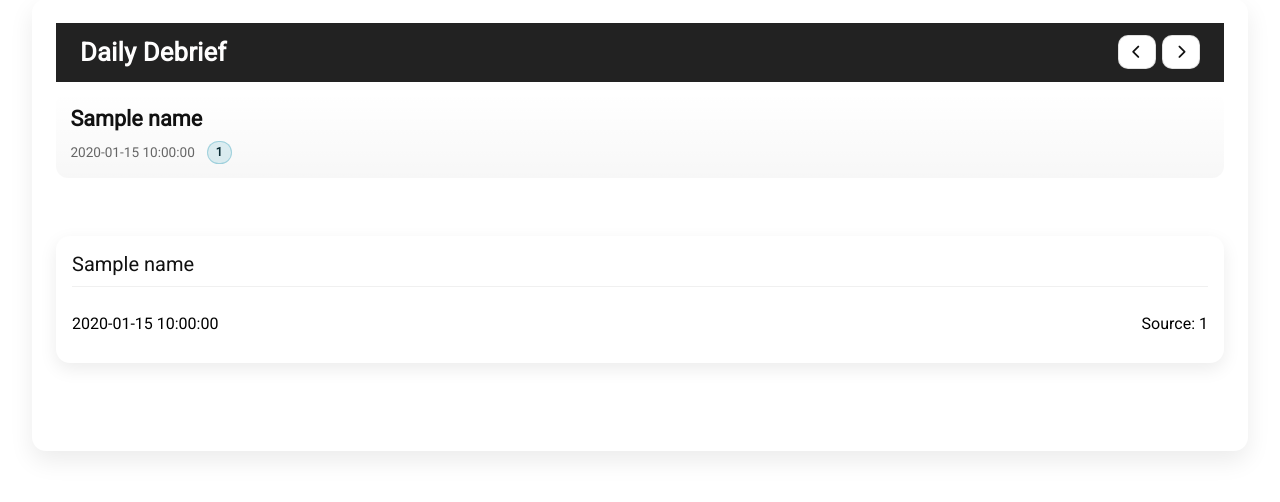
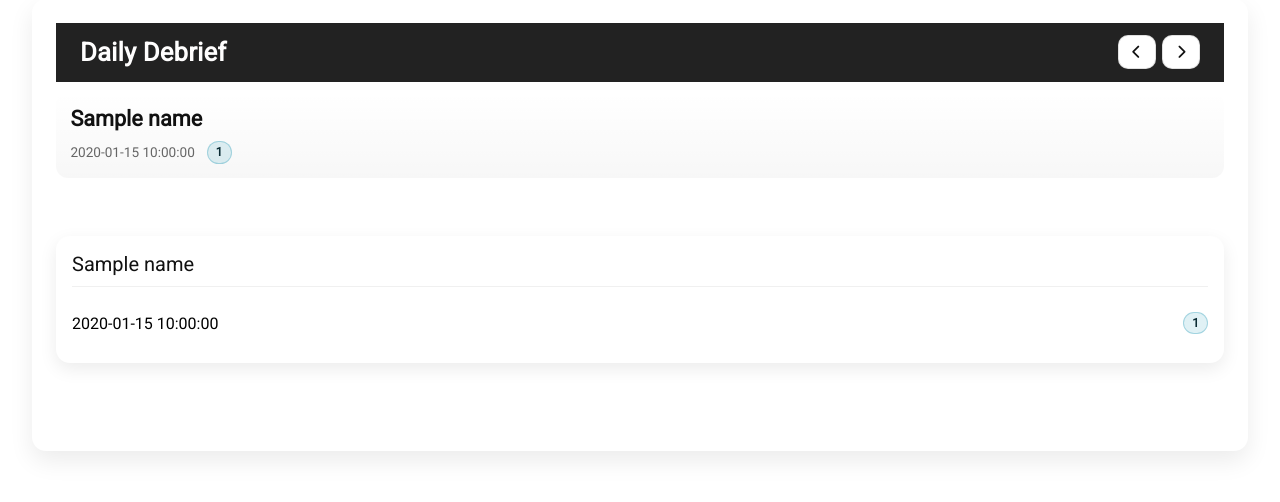
Before and after one commit to yorozc/News-Aggregator, a Flask app: template website/templates/index.html in a window 1280 px wide. Shown: the part 111-613 px from the top of the page. Run offline with Flask 3, Linux system fonts and the light colour scheme; the template is opened without the code that fills it: most values are stand-ins (such as "Sample title", 1, 10 or a date in 2020).

Commit message:
changed the source for articles into the same look as the source in daily debrief

```diff
--- a/website/templates/index.html
+++ b/website/templates/index.html
@@ -7,12 +7,6 @@
 {% block body %}
 
 <main class="page-container">
-    {% if current_user.is_authenticated and name != ""%}
-        <div>
-            <p id="intro">Welcome, {{ name | capitalize}}</p>
-        </div>
-    {% endif %}
-
     <section class="daily-debrief" aria-label="Daily Debrief">
         <header class="debrief-header">
             <h2>Daily Debrief</h2>
@@ -50,7 +44,7 @@
                 </h2>
                 <div class="article-meta">
                     <p>{{ article[1].published }}</p>
-                    <p>Source: {{ article[0]  }}</p>
+                    <span class="source-badge">{{ article[0] }}</span>
                 </div>
 
             </article>
```
Also changed, not shown: website/routes.py (+5 -3 lines).
